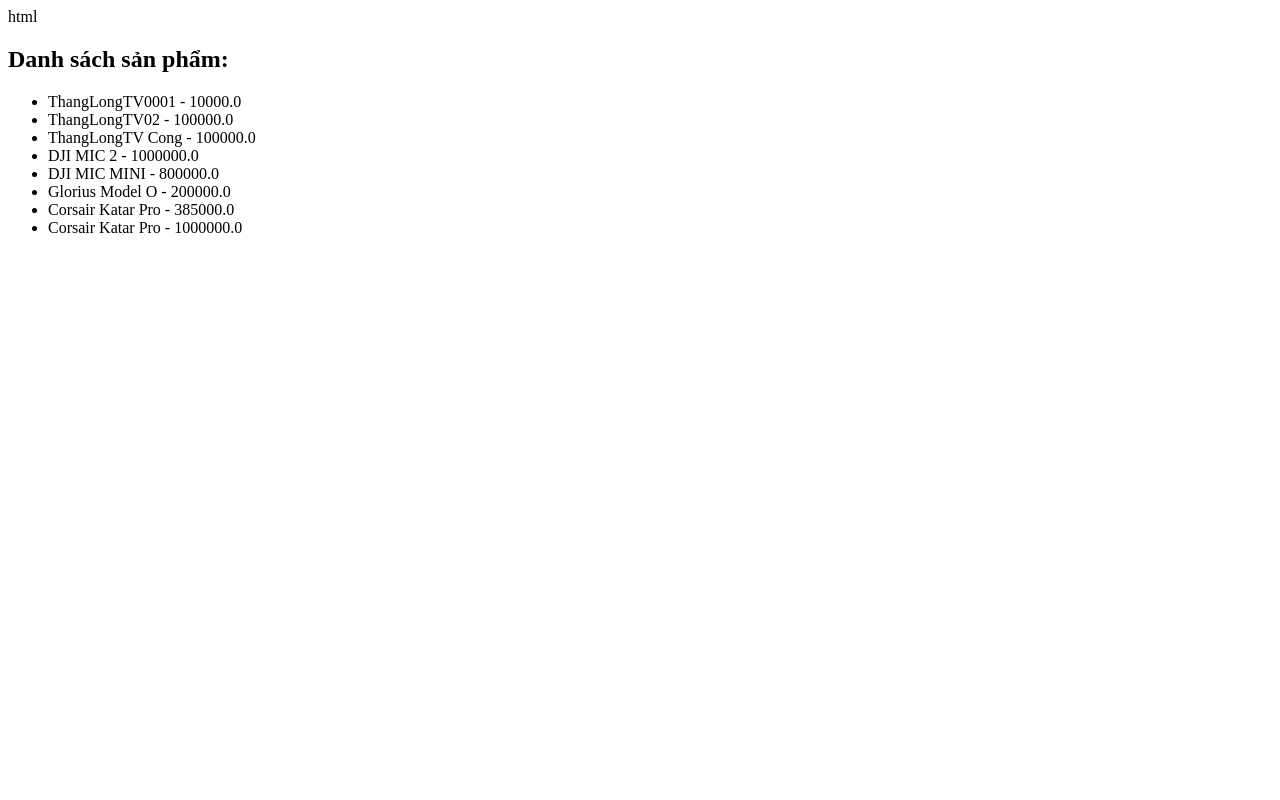
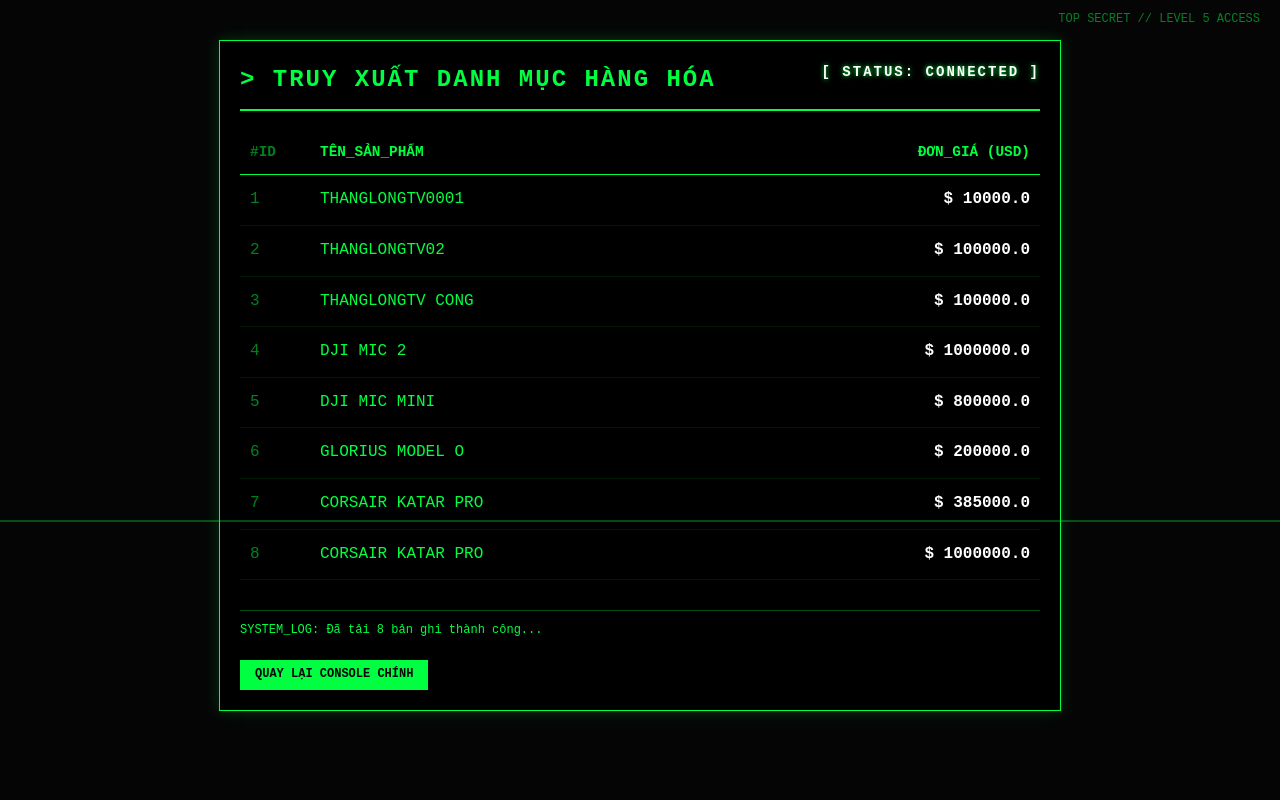
Before and after one commit to datminh-sys/bacxiu, a Django app: page /products in a window 1280 px wide. Run offline with Django 5.2, Linux system fonts and the light colour scheme; data comes from the database, SQL or seed files in the repository.

Commit message:
Re make products.py
Updated product listing page with new styles and layout.

```diff
--- a/myapp/templates/products.html
+++ b/myapp/templates/products.html
@@ -1,8 +1,160 @@
-html
+<!DOCTYPE html>
+<html lang="vi">
+<head>
+  <meta charset="UTF-8">
+  <meta name="viewport" content="width=device-width, initial-scale=1.0">
+  <title>DATABASE QUERIES - PRODUCTS</title>
+  <style>
+    :root {
+      --primary-color: #00ff41; /* Màu xanh Matrix */
+      --bg-color: #050505;
+      --row-hover: rgba(0, 255, 65, 0.1);
+    }
 
-<h2>Danh sách sản phẩm:</h2>
-<ul>
-  {% for p in products %}
-    <li>{{ p.name }} - {{ p.price }}</li>
-  {% endfor %}
-</ul>
+    body {
+      background-color: var(--bg-color);
+      color: var(--primary-color);
+      font-family: 'Courier New', Courier, monospace;
+      margin: 0;
+      padding: 40px;
+      line-height: 1.6;
+    }
+
+    /* Hiệu ứng mờ ảo phía sau */
+    body::before {
+      content: "TOP SECRET // LEVEL 5 ACCESS";
+      position: fixed;
+      top: 10px;
+      right: 20px;
+      font-size: 12px;
+      opacity: 0.5;
+    }
+
+    .container {
+      max-width: 800px;
+      margin: 0 auto;
+      border: 1px solid var(--primary-color);
+      padding: 20px;
+      box-shadow: 0 0 15px rgba(0, 255, 65, 0.2);
+      background: rgba(0, 0, 0, 0.9);
+    }
+
+    h2 {
+      text-transform: uppercase;
+      border-bottom: 2px solid var(--primary-color);
+      padding-bottom: 10px;
+      margin-top: 0;
+      letter-spacing: 2px;
+      display: flex;
+      justify-content: space-between;
+    }
+
+    h2::after {
+      content: "[ STATUS: CONNECTED ]";
+      font-size: 14px;
+      color: #fff;
+      text-shadow: 0 0 5px var(--primary-color);
+    }
+
+    .product-table {
+      width: 100%;
+      border-collapse: collapse;
+      margin-top: 20px;
+    }
+
+    .product-table th {
+      text-align: left;
+      border-bottom: 1px solid var(--primary-color);
+      padding: 10px;
+      text-transform: uppercase;
+      font-size: 0.9rem;
+    }
+
+    .product-table td {
+      padding: 12px 10px;
+      border-bottom: 1px solid rgba(0, 255, 65, 0.1);
+    }
+
+    .product-table tr:hover {
+      background: var(--row-hover);
+      cursor: crosshair;
+    }
+
+    .id-col { color: rgba(0, 255, 65, 0.5); width: 50px; }
+    .price-col { color: #fff; font-weight: bold; text-align: right; }
+
+    /* Hiệu ứng loading giả */
+    .scanline {
+      width: 100%;
+      height: 2px;
+      background: rgba(0, 255, 65, 0.3);
+      position: fixed;
+      top: 0;
+      left: 0;
+      z-index: 100;
+      animation: scan 4s linear infinite;
+    }
+
+    @keyframes scan {
+      0% { top: 0; }
+      100% { top: 100%; }
+    }
+
+    .btn-action {
+      display: inline-block;
+      margin-top: 20px;
+      color: var(--bg-color);
+      background: var(--primary-color);
+      padding: 5px 15px;
+      text-decoration: none;
+      font-weight: bold;
+      text-transform: uppercase;
+      font-size: 12px;
+    }
+
+    .btn-action:hover {
+      background: #fff;
+      box-shadow: 0 0 10px #fff;
+    }
+  </style>
+</head>
+<body>
+
+<div class="scanline"></div>
+
+<div class="container">
+  <h2>> TRUY XUẤT DANH MỤC HÀNG HÓA</h2>
+
+  <table class="product-table">
+    <thead>
+      <tr>
+        <th class="id-col">#ID</th>
+        <th>TÊN_SẢN_PHẨM</th>
+        <th style="text-align: right;">ĐƠN_GIÁ (USD)</th>
+      </tr>
+    </thead>
+    <tbody>
+      {% for p in products %}
+      <tr>
+        <td class="id-col">{{ forloop.counter }}</td>
+        <td>{{ p.name|upper }}</td>
+        <td class="price-col">$ {{ p.price }}</td>
+      </tr>
+      {% empty %}
+      <tr>
+        <td colspan="3" style="text-align: center; padding: 40px;">
+          [!] KHÔNG CÓ DỮ LIỆU ĐƯỢC TÌM THẤY TRONG DATABASE
+        </td>
+      </tr>
+      {% endfor %}
+    </tbody>
+  </table>
+
+  <div style="margin-top: 30px; border-top: 1px solid rgba(0,255,65,0.3); padding-top: 10px; font-size: 12px;">
+    SYSTEM_LOG: Đã tải {{ products|length }} bản ghi thành công... <br>
+    <a href="/" class="btn-action">Quay lại Console chính</a>
+  </div>
+</div>
+
+</body>
+</html>
```
